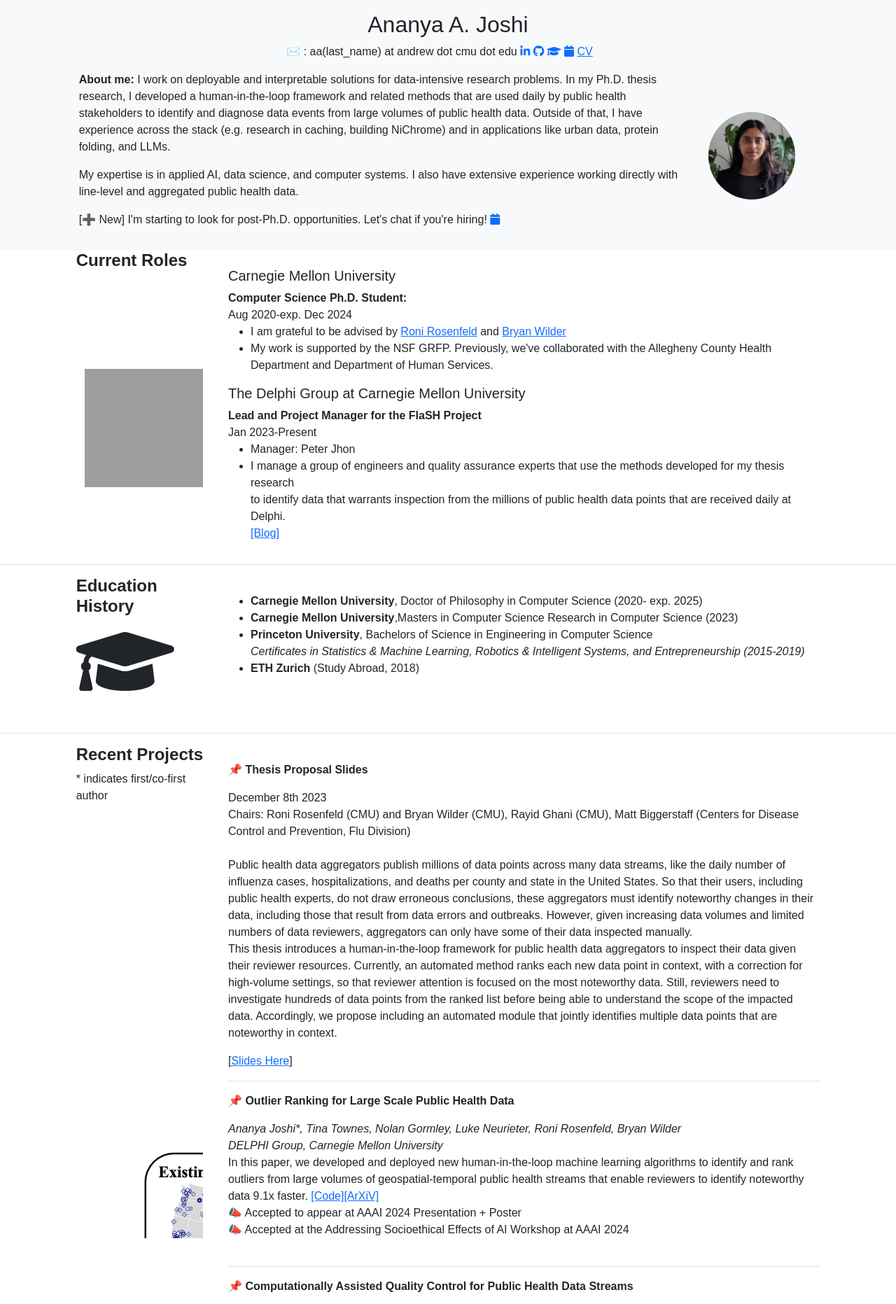
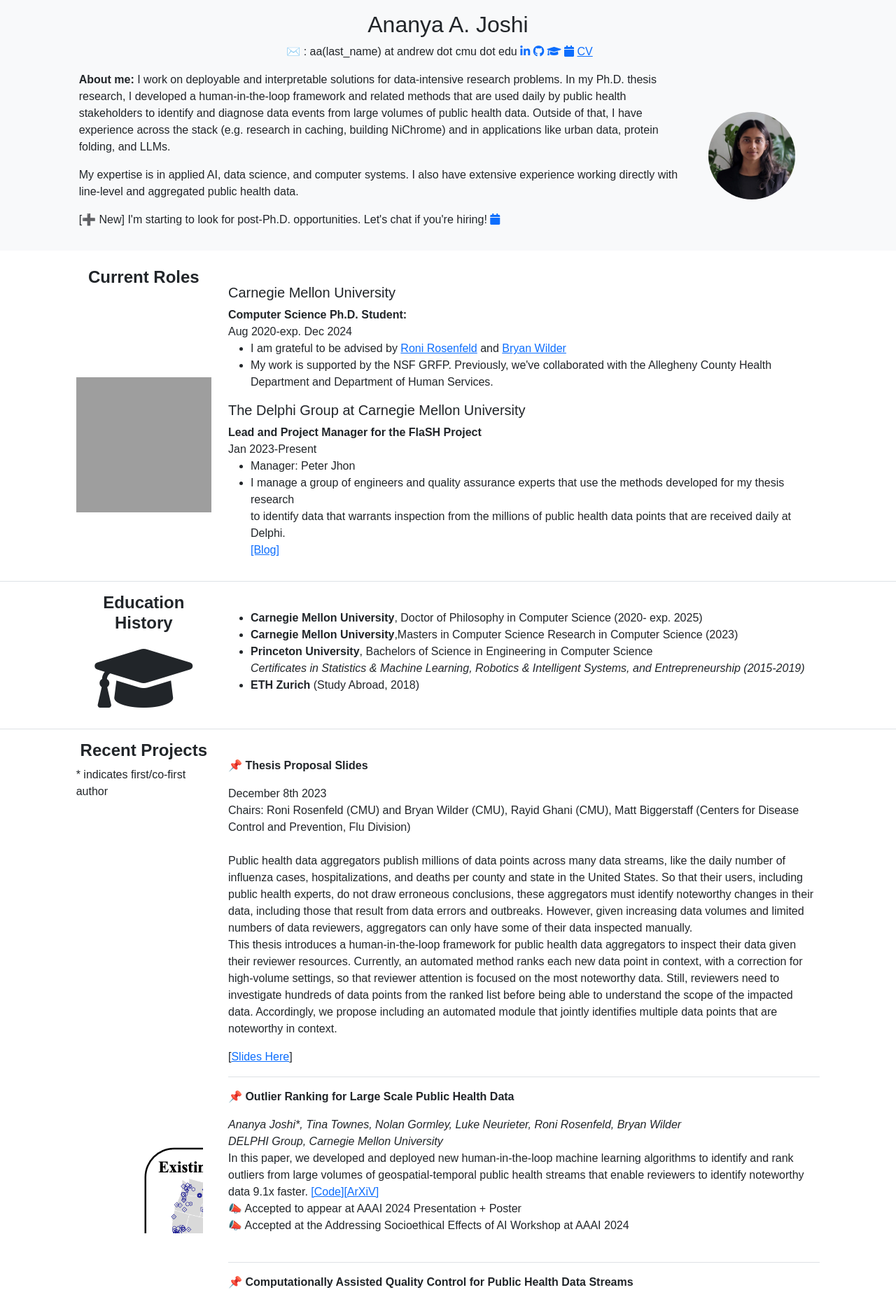
Before and after one commit to Ananya-Joshi/ananya-joshi.github.io, a Jekyll site: the page built from index.md, in a window 1280 px wide. Shown: the top 1863 px of the page at 70% size. Built offline with Jekyll 4.4.1, drawn with Linux system fonts in a browser that asks for light colours; grey boxes are pictures that could not be loaded.

Commit message:
changed centering

```diff
--- a/_layouts/default.html
+++ b/_layouts/default.html
@@ -43,12 +43,12 @@
 </div>
 
 <!-- Starting Content
- -->
+ --><br>
  <div class="row">
     <div class="col-md-1"> </div>
     <div class="col-md-2">
-    	<h4><b>Current Roles</b> </h4>
-    	<div class="container d-flex h-100 w-100 align-items-center">
+    	<h4 style="text-align:center"><b>Current Roles</b> </h4>
+    	<div class="d-flex h-100 w-100 align-items-center">
     	<img src="https://avatars.githubusercontent.com/u/22899971?s=200&v=4" class="img-fluid align-items-center" alt="Delphi Logo">
     </div>
 
@@ -78,8 +78,9 @@
 <div class="border-top my-3"></div>
 <div class="row bg-white">
 	<div class="col-md-1"> </div>
-    <div class="col-md-2"> <h4 class="align-self-center"> <b> Education History</b></h4>
-    	<i class="fa fa-graduation-cap fa-7x align-self-center"></i></div>
+    <div class="col-md-2"> <h4 style="text-align:center"> <b> Education History</b></h4>
+    	<div style="text-align:center">
+    	<i class="fa fa-graduation-cap fa-7x me-auto"></i></div></div>
     <div class="col-md-8">
         </br>
         <ul>
@@ -89,13 +90,12 @@
                 <em>Certificates in Statistics & Machine Learning, Robotics & Intelligent Systems, and Entrepreneurship (2015-2019)</em></li>
             <li><b>ETH Zurich</b> (Study Abroad, 2018)</li>
         </ul>
-        <br><br>
     </div>
     <div class="col-1"> </div>
 </div>
 <div class="border-top my-3"></div>
 <div class="row bg-white"><div class="col-md-1"> </div>
-<div class="col-md-2"> <h4 class="align-self-center"> <b> Recent Projects</b></h4>
+<div class="col-md-2"> <h4 style="text-align:center"> <b> Recent Projects</b></h4>
 	* indicates first/co-first author
 	<div class="container d-flex h-100 w-100 align-items-center">
 	<iframe src="https://docs.google.com/presentation/d/e/2PACX-1vQG8sKMh4obSfuwHpBN9_GIyV0AMxpEU3_2W7e_MDHUIl_Z0A3TYcCCj7uAYkIvwgqEDapR2h8yp_Fa/embed?start=true&loop=true&delayms=3000" allowfullscreen="true" width="100%" mozallowfullscreen="true" webkitallowfullscreen="true"></iframe></div></div>
```
Also changed, not shown: 1 other file.
